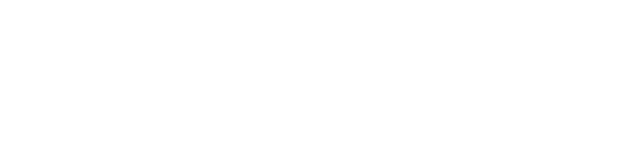
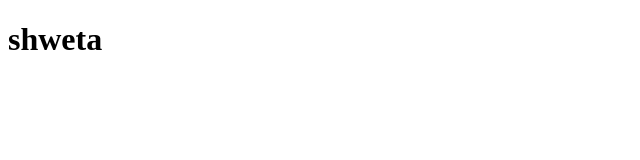
Before and after one commit to shwetapund/third-repo, a plain HTML site: page index.html in a window 1280 px wide. Shown: the whole page, without its empty margins (0-640 px from the left). Drawn offline with Linux system fonts and the light colour scheme.

Commit message:
name added

```diff
--- a/index.html
+++ b/index.html
@@ -1,6 +1,8 @@
 <!DOCTYPE html>
 <html lang="en">
 <head>
+
+    <h1>shweta</h1>
     <meta charset="UTF-8">
     <meta http-equiv="X-UA-Compatible" content="IE=edge">
     <meta name="viewport" content="width=device-width, initial-scale=1.0">
```
